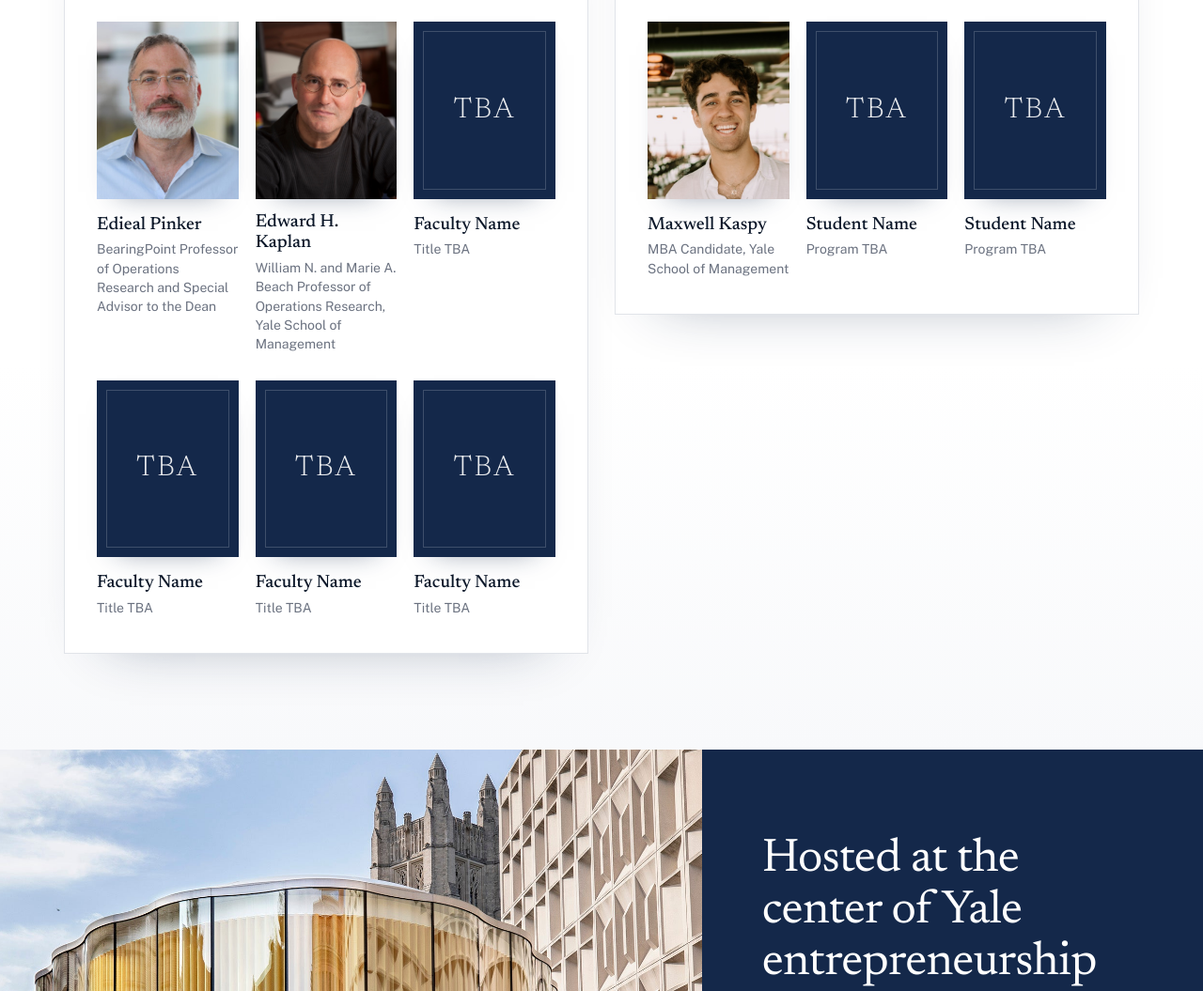
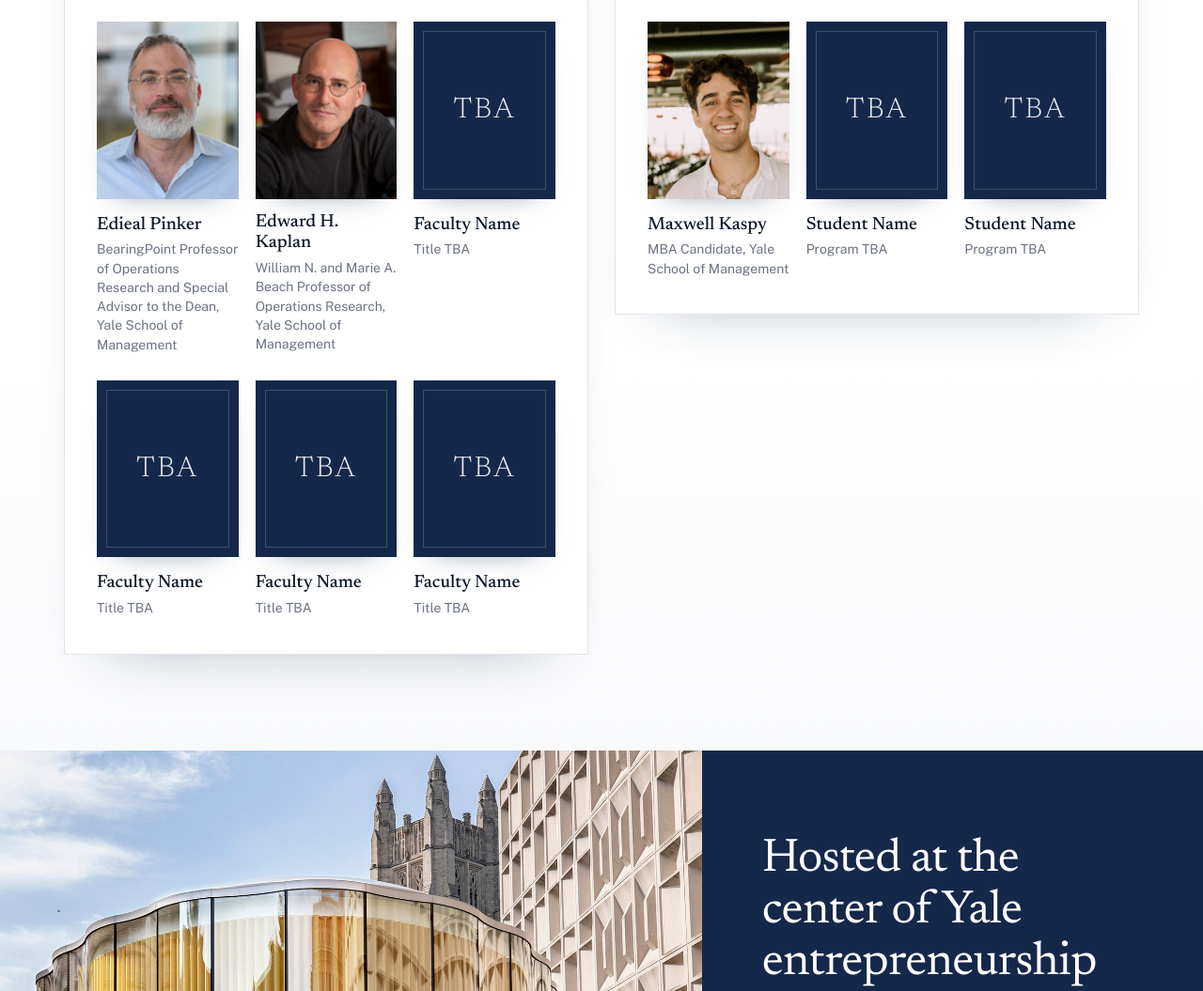
Before and after one commit to mkaspy26/yale-israel-vc-conference, a plain HTML site: page index.html in a window 1280 px wide. Shown: the part 4204-5259 px from the top of the page at 94% size. Drawn offline with nearby package versions, Linux system fonts and the light colour scheme.

Commit message:
Add Yale School of Management to Edieal Pinker's title
Co-Authored-By: Claude Opus 5.5 <noreply@anthropic.com>

```diff
--- a/index.html
+++ b/index.html
@@ -242,7 +242,7 @@
             <a class="person faculty-link" href="https://faculty.som.yale.edu/ediealpinker/" target="_blank" rel="noopener">
               <figure class="portrait"><img src="assets/images/faculty/edieal-pinker.jpg" alt="Edieal Pinker" loading="lazy"></figure>
               <h3 class="person-name">Edieal Pinker</h3>
-              <p class="person-role">BearingPoint Professor of Operations Research and Special Advisor to the Dean</p>
+              <p class="person-role">BearingPoint Professor of Operations Research and Special Advisor to the Dean, Yale School of Management</p>
             </a>
             <a class="person faculty-link" href="https://som.yale.edu/faculty-research/faculty-directory/edward-h-kaplan" target="_blank" rel="noopener">
               <figure class="portrait"><img src="assets/images/faculty/edward-kaplan.jpg" alt="Edward H. Kaplan" loading="lazy"></figure>
```
